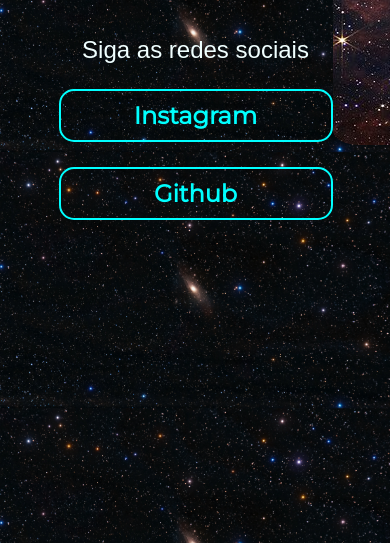
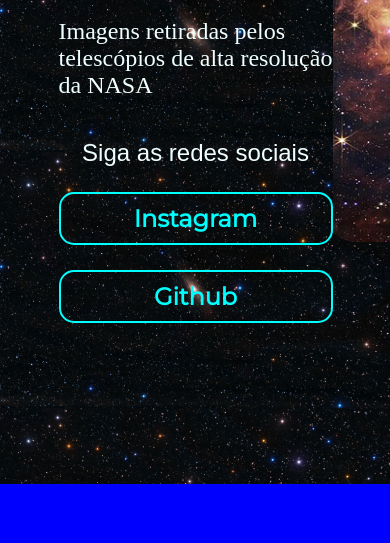
Before and after one commit to ProFPS0/projetohtlm1, a plain HTML site: page index.html in a window 390 px wide. Shown: the part 360-903 px from the top of the page. After the commit the page ends 844 px from the top, so only its background shows below. Drawn offline with Linux system fonts and the light colour scheme; files whose address does not match are found by name.

Commit message:
Update style.css

```diff
--- a/style.css
+++ b/style.css
@@ -5,7 +5,17 @@
     padding: 0;
 }
 
+@media screen and (max-width: 768px){
+    body{
+        width: 100%;
+        flex-direction: column;
+    }
+}
+
 body {
+    display: flex;
+    width: 100%;
+    justify-content: space-around;
     height: 100vh;
     background-color: blue;
     box-sizing: border-box;
@@ -47,6 +57,7 @@
 
 .imagem_carina {
     border-radius: 4%;
+    width: 620px;
 }
 
 .subtitulo__links {
@@ -66,6 +77,9 @@
 }
 
 .apresentacao__botao {
+    display: flex;
+    gap: 16px;
+    justify-content:center;
     border: 2px solid aqua;
     text-align: center;
     padding: 10px;
@@ -78,3 +92,7 @@
     font-family: 'Montserrat', sans-serif;
 
 }
+
+.apresentacao__botao:hover {
+    background-color: white;
+}
```
